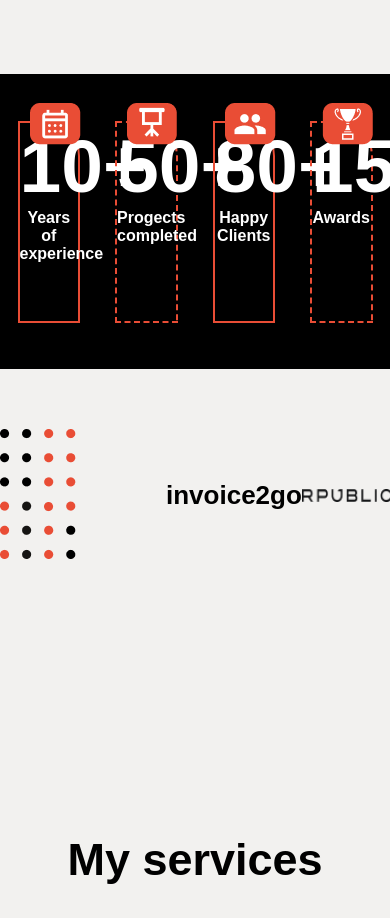
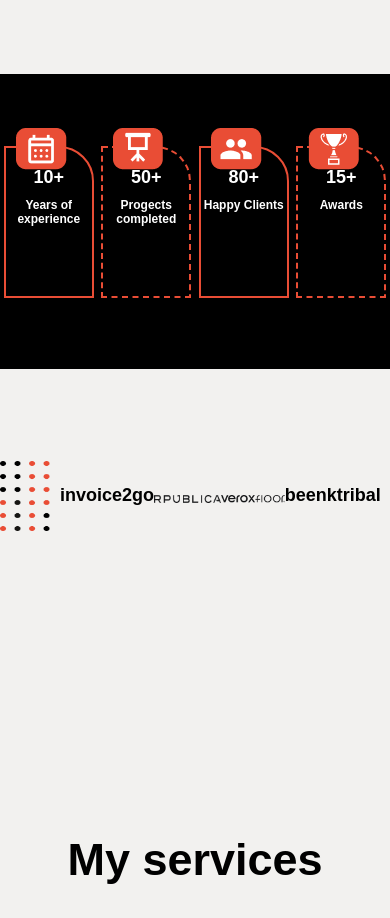
Before and after one commit to OlegPoloviy/exam, a plain HTML site: page index.html in a window 390 px wide. Shown: the part 820-1738 px from the top of the page. Drawn offline with Linux system fonts and the light colour scheme; a web font is replaced by a local one.

Commit message:
third block

```diff
--- a/styles.css
+++ b/styles.css
@@ -732,6 +732,57 @@ footer {
     }
 
     /* section 2 */
+    .bl_1 , .bl_2 , .bl_3 , .bl_4 {
+        width: 22%;
+        height: 50%;
+        border: 2px solid #E94D35;
+        border-top-right-radius: 35px;
+        position: relative;
+        color: #FFFFFF;
+        font-size: 12px;
+        text-align: center;
+    }
 
+    #years , #progects , #clients , #award {
+        font-size: 12px;
+        margin-top: 10px;
+    }
+
+    .bl_1 h2,.bl_2 h2 ,.bl_3 h2 , .bl_4 h2{
+        margin-top: 19px;
+    }
+
+    /* section 3 */
+    .pattern {
+        align-self: center;
+        width: 50px;
+        height: 70px;
+    }
+
+    .pattern img {
+        width: 100%;
+        height: 100%;
+    }
+
+    .text_1 {
+        width: 80%;
+        display: flex;
+        justify-content: space-around;
+        align-items: center;
+        margin-left: 10px;
+    }
+
+    .text_1 img {
+        width: 70px;
+        height: 8px;
+        margin-top: 6px;
+    }
+
+    .text_1 h2{
+        font-weight: bold;
+        font-size: 18px;
+    }
+
+    /* section 4 */
 
 }
```
